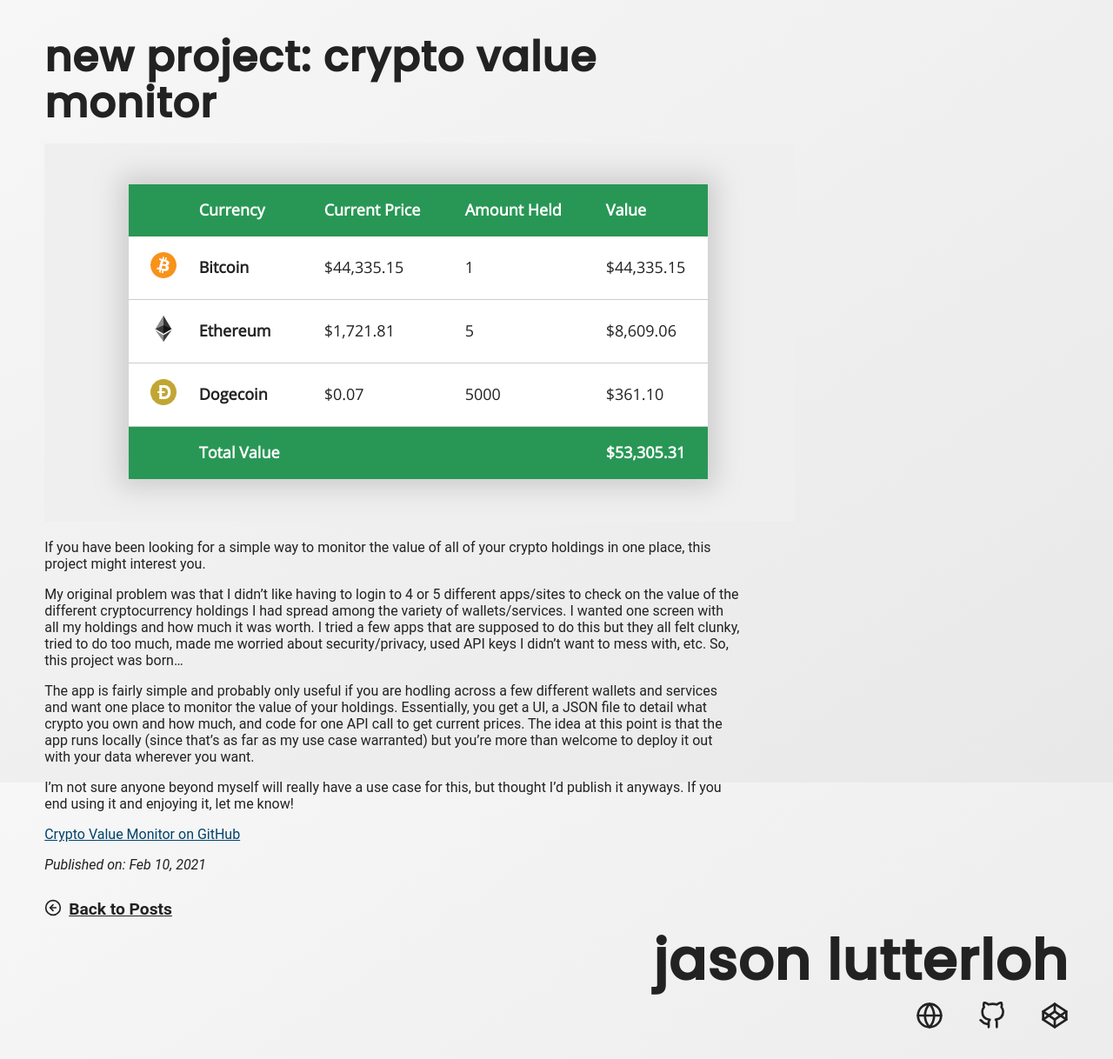
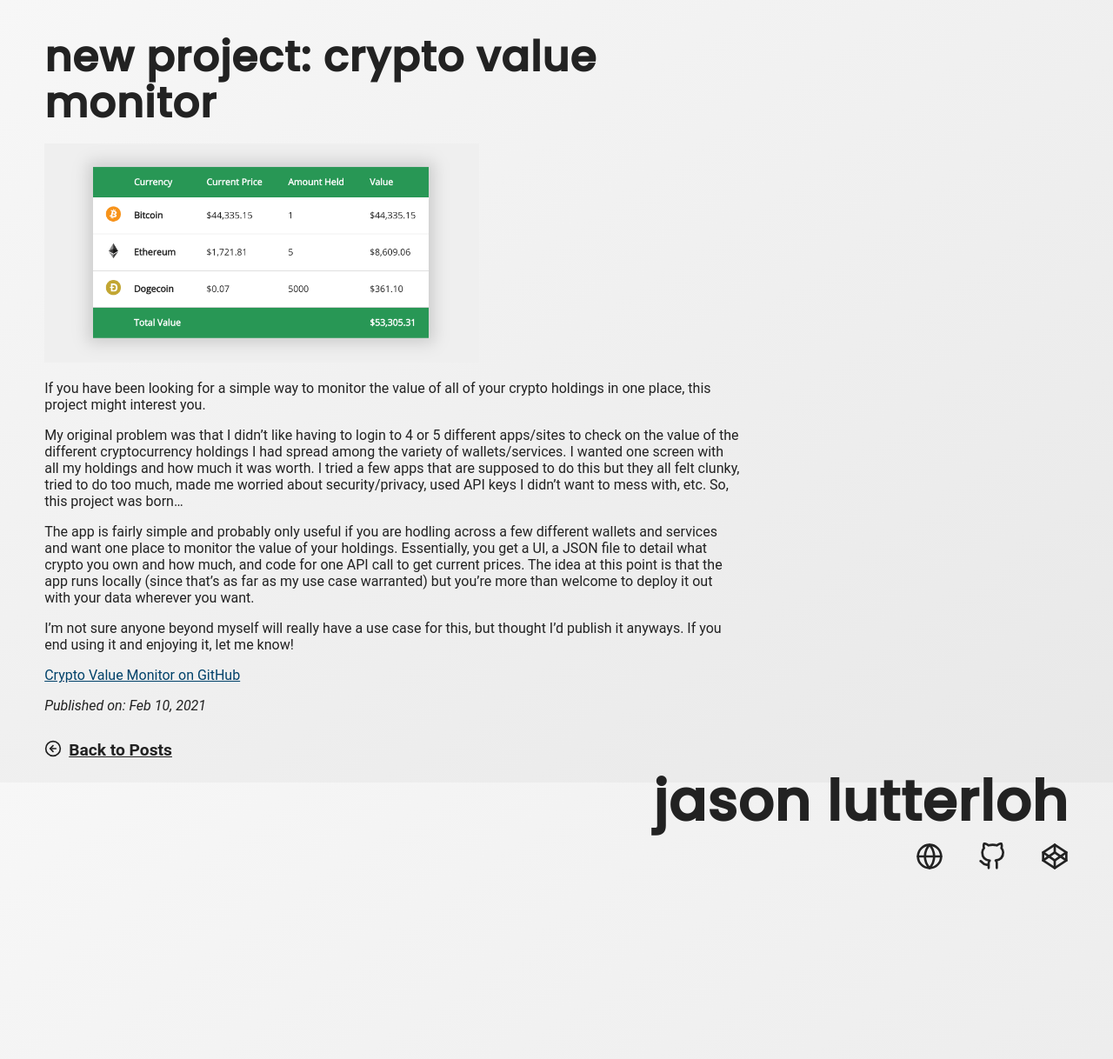
Before and after one commit to jasonlutterloh/jasonlutterloh.github.io, a Jekyll site: the page built from _posts/2021-02-10-crypto-value-monitor.md, in a window 1280 px wide. Shown: the whole page at 87% size. Built offline with Jekyll 4.4.1, drawn with Linux system fonts in a browser that asks for light colours; after the commit the page ends 1035 px from its top, so only the background shows below that.

Commit message:
style tweak

```diff
--- a/assets/alaska-post.css
+++ b/assets/alaska-post.css
@@ -40,4 +40,5 @@ blockquote p{
   color: #008568
 }
 
-img[alt=Mermaid] { width: 100%; max-width: 500px}
+img[alt=Mermaid],
+img[alt='Crypto Holdings Value Monitor'] { width: 100%; max-width: 500px}
```
